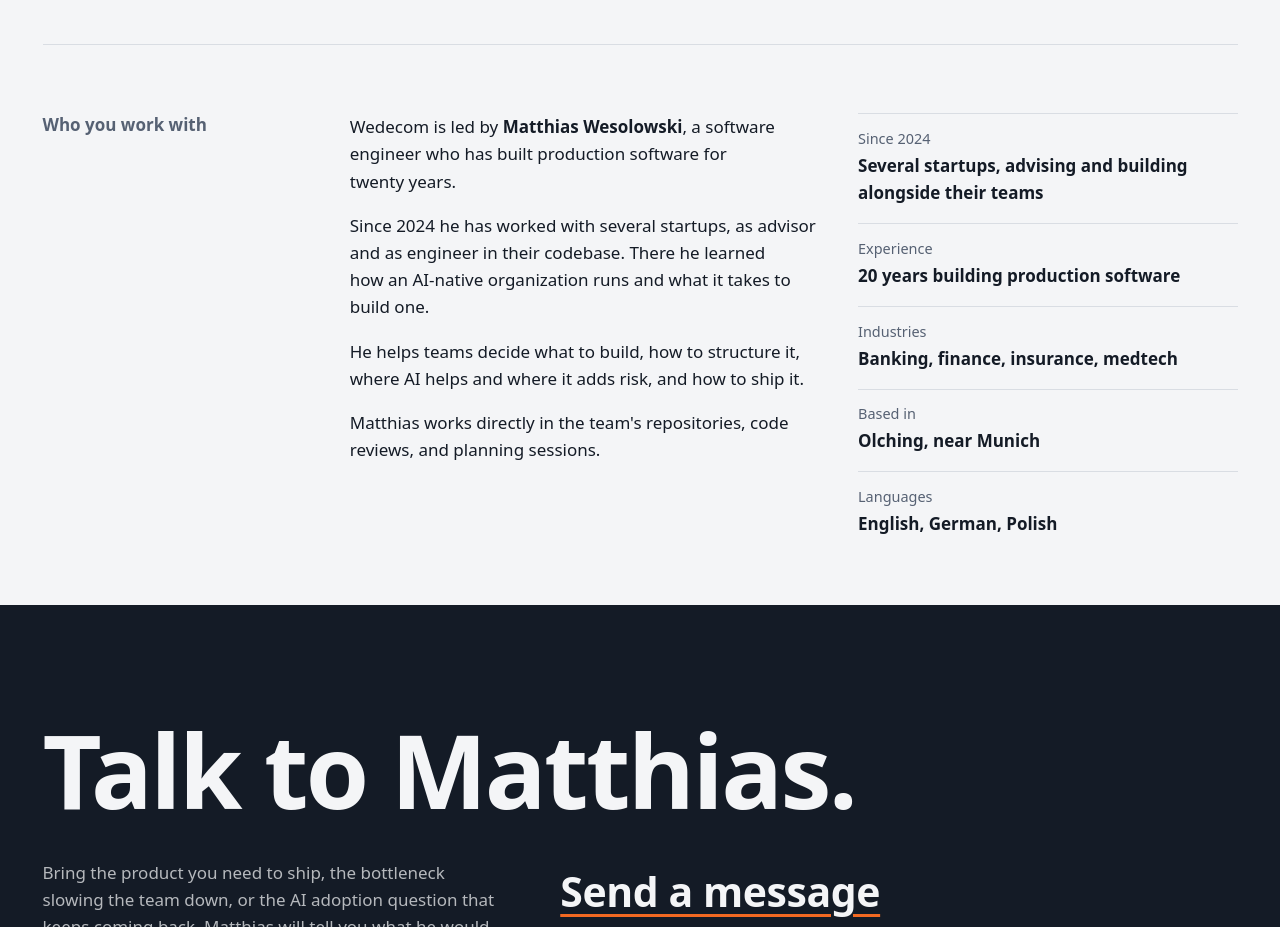
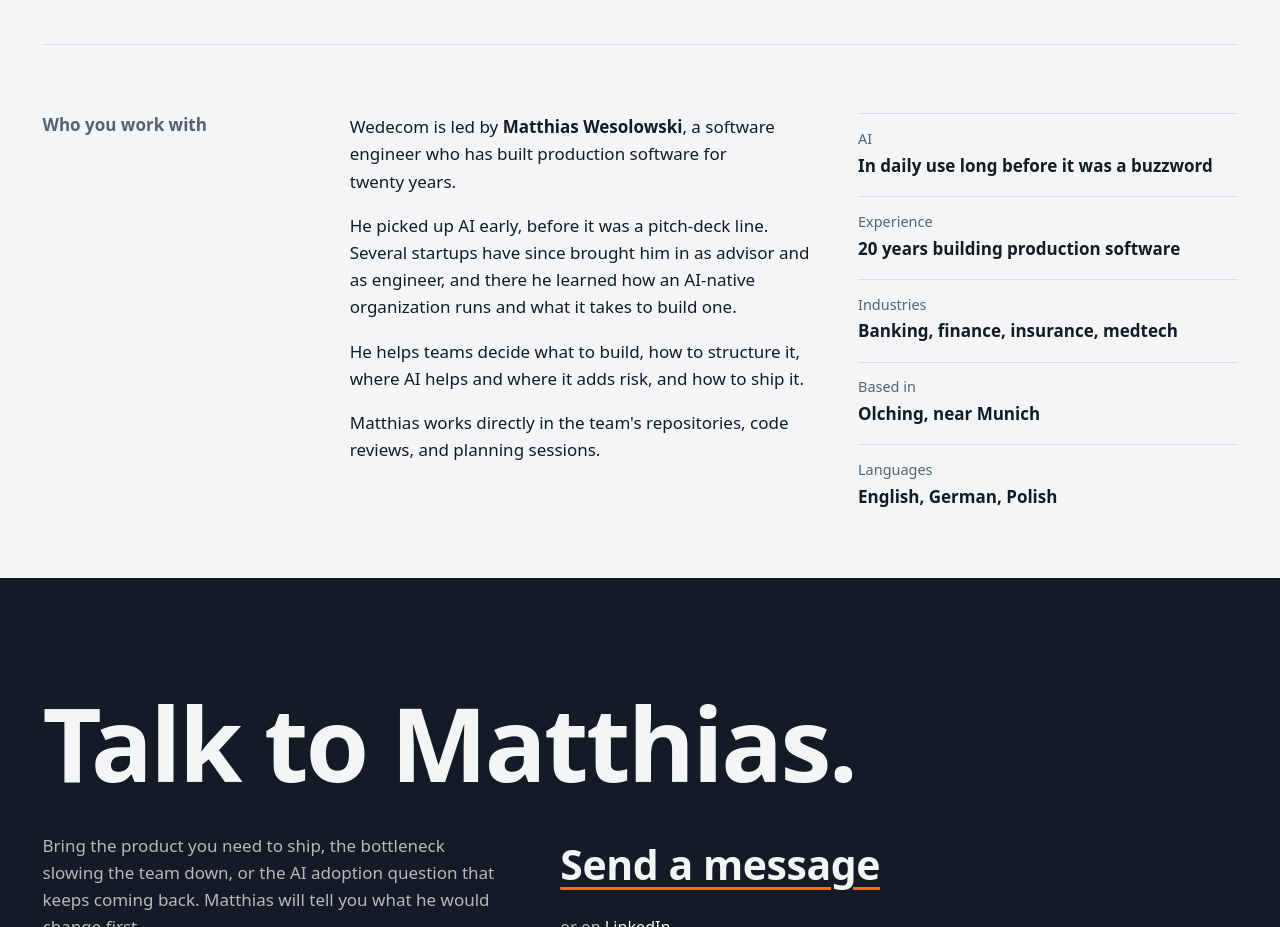
Before and after one commit to mwesox/wedecom-homepage, an Astro site: page / in a window 1280 px wide. Shown: the part 1780-2707 px from the top of the page. Built offline with nearby package versions, Linux system fonts and the light colour scheme; Astro itself is replaced by a stand-in of ours.

Commit message:
feat(profile): frame AI work as early adoption, not a 2024 start

```diff
--- a/src/pages/index.astro
+++ b/src/pages/index.astro
@@ -33,7 +33,7 @@
 ];
 
 const facts = [
-  { term: "Since 2024", value: "Several startups, advising and building alongside their teams" },
+  { term: "AI", value: "In daily use long before it was a buzzword" },
   { term: "Experience", value: "20 years building production software" },
   { term: "Industries", value: "Banking, finance, insurance, medtech" },
   { term: "Based in", value: "Olching, near Munich" },
@@ -151,9 +151,10 @@
             engineer who has built production software for twenty years.
           </p>
           <p>
-            Since 2024 he has worked with several startups, as advisor and as
-            engineer in their codebase. There he learned how an AI-native
-            organization runs and what it takes to build one.
+            He picked up AI early, before it was a pitch-deck line. Several
+            startups have since brought him in as advisor and as engineer, and
+            there he learned how an AI-native organization runs and what it
+            takes to build one.
           </p>
           <p>
             He helps teams decide what to build, how to structure it, where AI
```
